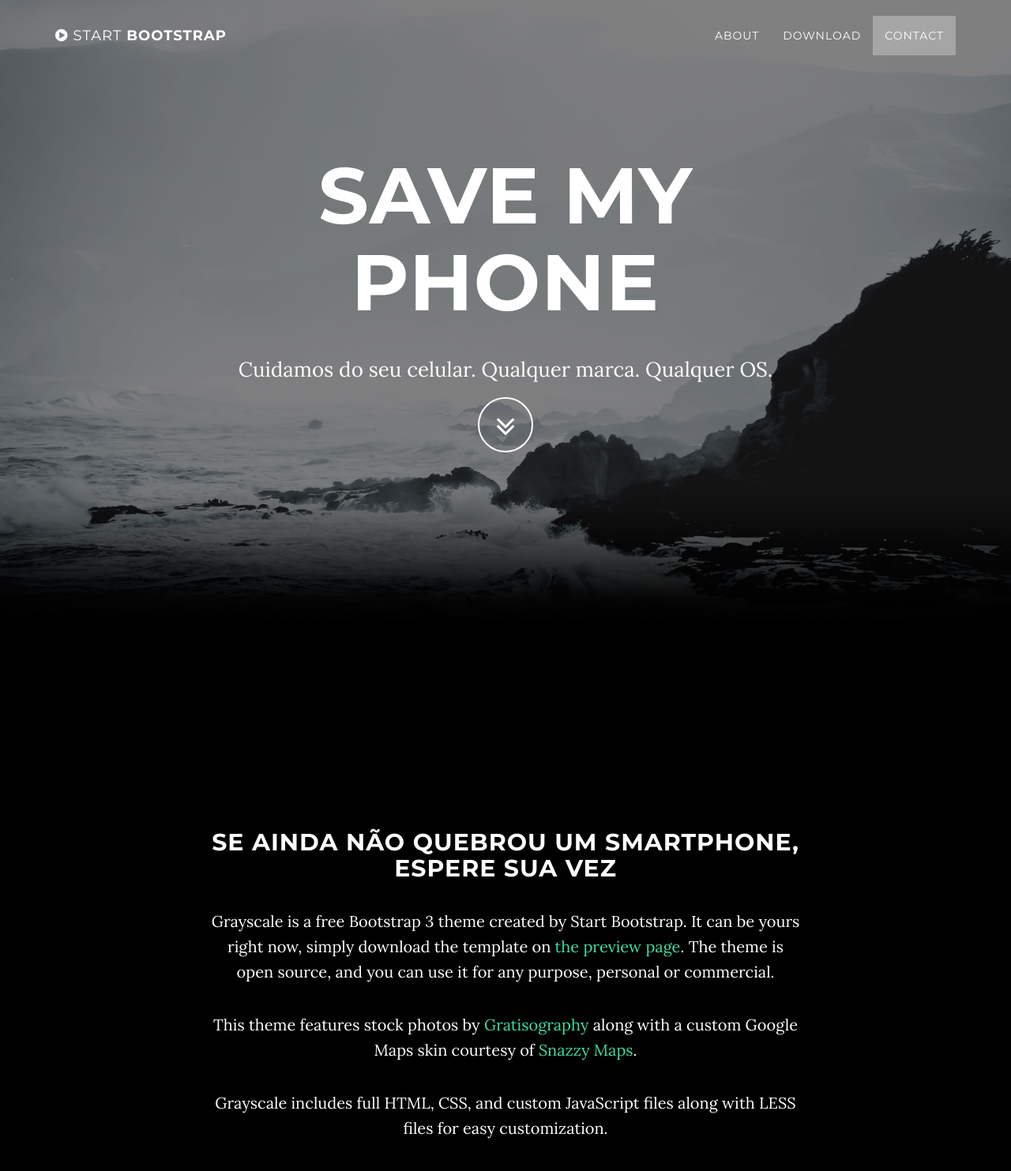
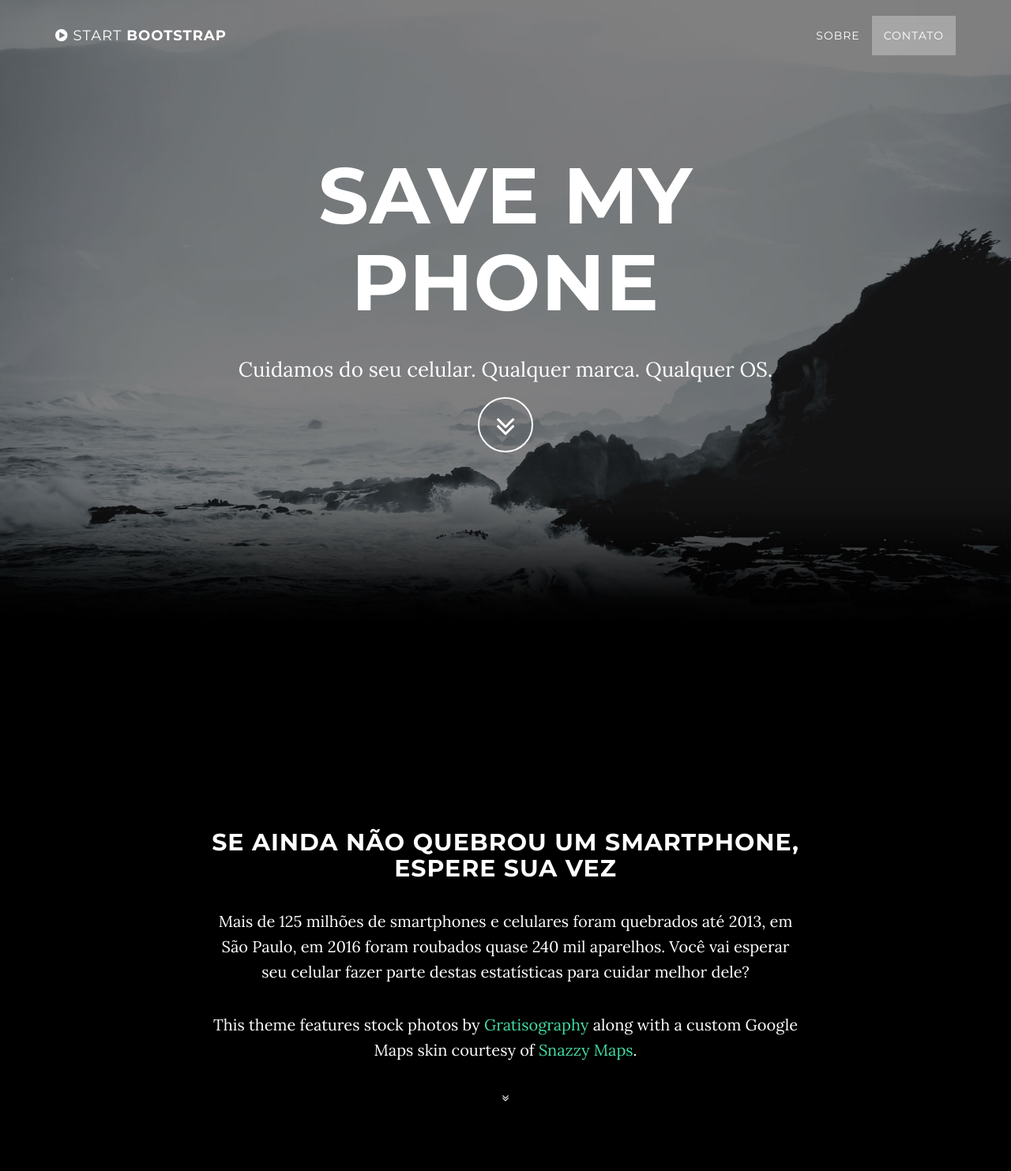
Before and after one commit to davidpn11/landpage-gama, a website: page index.html in a window 1280 px wide. Shown: the top 1483 px of the page at 79% size. Drawn offline with nearby package versions, Linux system fonts and the light colour scheme; some packages are replaced by stand-ins of ours.

Commit message:
changes info session

```diff
--- a/index.html
+++ b/index.html
@@ -53,13 +53,13 @@
                         <a href="#page-top"></a>
                     </li>
                     <li>
-                        <a class="page-scroll" href="#about">About</a>
+                        <a class="page-scroll" href="#about">Sobre</a>
                     </li>
+                    <!--<li>
+                        <a class="page-scroll" href="#download">Download</a>
+                    </li>-->
                     <li>
-                        <a class="page-scroll" href="#download">Download</a>
-                    </li>
-                    <li>
-                        <a class="page-scroll" href="#contact">Contact</a>
+                        <a class="page-scroll" href="#contact">Contato</a>
                     </li>
                 </ul>
             </div>
@@ -90,9 +90,9 @@
         <div class="row">
             <div class="col-lg-8 col-lg-offset-2">
                 <h2>Se ainda não quebrou um smartphone, espere sua vez</h2>
-                <p>Grayscale is a free Bootstrap 3 theme created by Start Bootstrap. It can be yours right now, simply download the template on <a href="http://startbootstrap.com/template-overviews/grayscale/">the preview page</a>. The theme is open source, and you can use it for any purpose, personal or commercial.</p>
+                <p>Mais de 125 milhões de smartphones e celulares foram quebrados até 2013, em São Paulo, em 2016 foram roubados quase 240 mil aparelhos. Você vai esperar seu celular fazer parte destas estatísticas para cuidar melhor dele?</p>
                 <p>This theme features stock photos by <a href="http://gratisography.com/">Gratisography</a> along with a custom Google Maps skin courtesy of <a href="http://snazzymaps.com/">Snazzy Maps</a>.</p>
-                <p>Grayscale includes full HTML, CSS, and custom JavaScript files along with LESS files for easy customization.</p>
+                <i class="fa fa-angle-double-down animated"></i>
             </div>
         </div>
     </section>
@@ -133,9 +133,6 @@
         </div>
     </section>
 
-    <!-- Map Section -->
-    <div id="map"></div>
-
     <!-- Footer -->
     <footer>
         <div class="container text-center">
```
